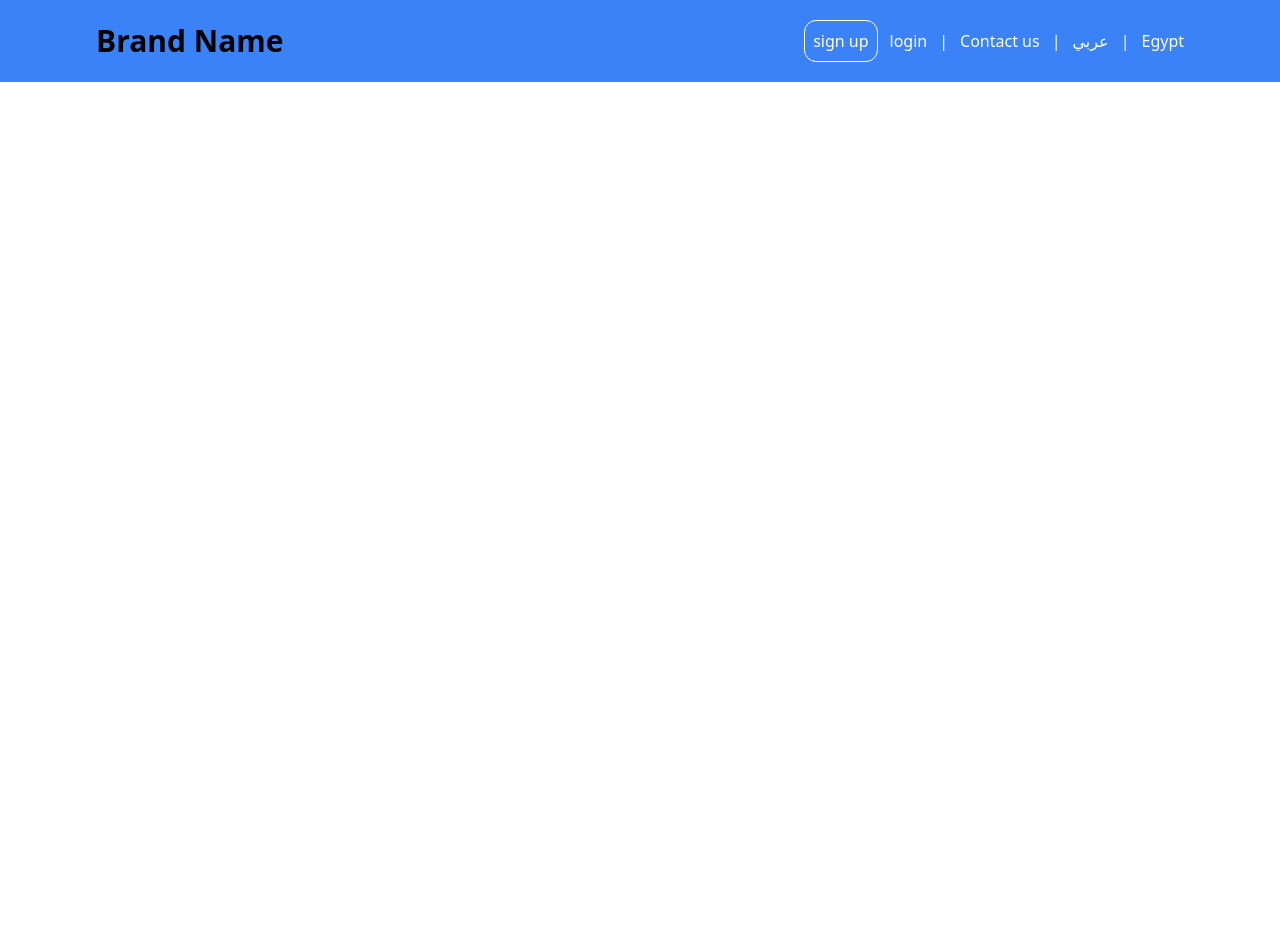
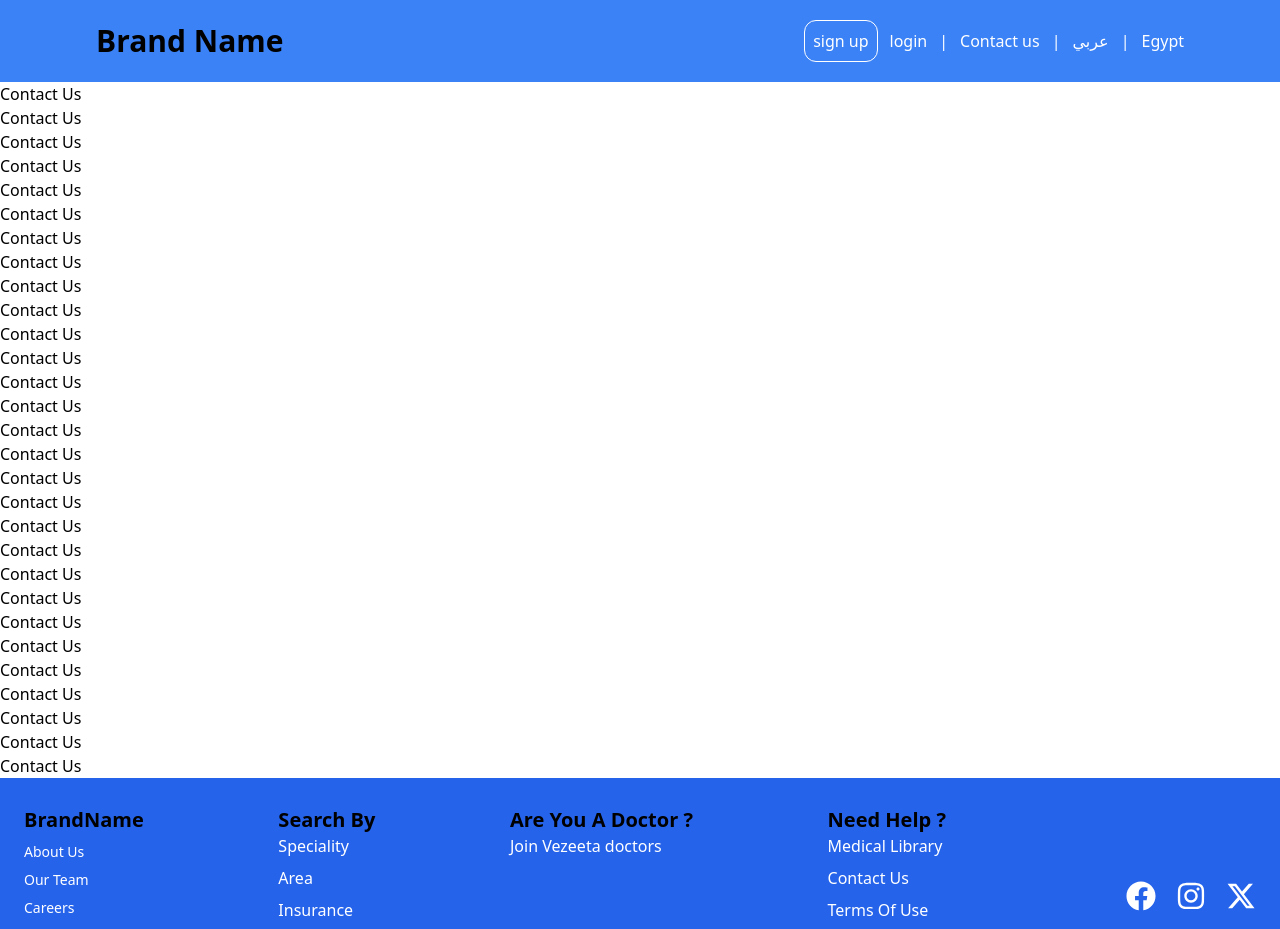
Before and after one commit to moshaosama/Graduation_Project, a React (Vite) app: page /contactus in a window 1280 px wide. Shown: the top 929 px of the page. Before the commit the page ends 800 px from the top, so only its background shows below. Built offline with nearby package versions, Linux system fonts and the light colour scheme; the HTML template or start-up script is replaced by a standard one.

Commit message:
Create Footer Component

```diff
--- a/src/App.tsx
+++ b/src/App.tsx
@@ -4,6 +4,8 @@ import Navbar from "./Components/Navbar";
 import Home from "./Pages/Home";
 import Login from "./Pages/Login";
 import SignUp from "./Pages/SignUp";
+import Contact from "./Pages/contact";
+import Footer from "./Components/Footer";
 
 function App() {
   const location = useLocation();
@@ -17,7 +19,12 @@ function App() {
         <Route path="/" element={<Home />} />
         <Route path="/login" element={<Login />} />
         <Route path="/signup" element={<SignUp />} />
+        <Route path="/contactus" element={<Contact />} />
       </Routes>
+      {location.pathname == "/login" ||
+      location.pathname === "/signup" ? null : (
+        <Footer />
+      )}
     </>
   );
 }
--- /dev/null
+++ b/src/Components/Footer.tsx
@@ -0,0 +1,93 @@
+import React from "react";
+import { FaFacebook, FaInstagram, FaTwitter } from "react-icons/fa";
+import { FaX, FaXTwitter } from "react-icons/fa6";
+import { Link } from "react-router";
+
+const Footer = () => {
+  return (
+    <div className=" bg-blue-600 w-full py-7">
+      <div className="flex justify-between mx-6 ">
+        <div className="flex flex-col gap-4 sm:contents">
+          <div className="flex justify-between sm:contents">
+            <div>
+              <h1 className="font-bold text-xl max-sm:text-sm">BrandName</h1>
+              <div className="flex flex-col gap-2 text-white my-2">
+                <a href="" className="hover:underline text-sm">
+                  About Us
+                </a>
+                <a href="" className="hover:underline text-sm">
+                  Our Team
+                </a>
+                <a href="" className="hover:underline text-sm">
+                  Careers
+                </a>
+                <a href="" className="hover:underline text-sm">
+                  Press
+                </a>
+              </div>
+            </div>
+            <div>
+              <h1 className="font-bold text-xl max-sm:text-sm">Search By</h1>
+              <div className="flex flex-col gap-2 text-white">
+                <a href="" className="hover:underline">
+                  Speciality
+                </a>
+                <a href="" className="hover:underline">
+                  Area
+                </a>
+                <a href="" className="hover:underline">
+                  Insurance
+                </a>
+                <a href="" className="hover:underline">
+                  Hospital
+                </a>
+                <a href="" className="hover:underline">
+                  Center
+                </a>
+              </div>
+            </div>
+          </div>
+          <div className="flex flex-row-reverse gap sm:contents">
+            <div>
+              <h1 className="font-bold text-xl max-sm:text-sm">
+                Are You A Doctor ?
+              </h1>
+              <div className="flex flex-col gap-2 text-white">
+                <a href="" className="hover:underline">
+                  Join Vezeeta doctors
+                </a>
+              </div>
+            </div>
+            <div>
+              <h1 className="font-bold text-xl max-sm:text-sm">Need Help ?</h1>
+              <div className="flex flex-col gap-2 text-white">
+                <a href="" className="hover:underline">
+                  Medical Library
+                </a>
+                <Link to={"/contactus"} className="hover:underline">
+                  Contact Us
+                </Link>
+                <a href="" className="hover:underline">
+                  Terms Of Use
+                </a>
+                <a href="" className="hover:underline">
+                  Privacy Policy
+                </a>
+                <a href="" className="hover:underline">
+                  Doctors Privacy Policy
+                </a>
+              </div>
+            </div>
+          </div>
+        </div>
+        <div className="flex gap-5 items-center max-sm:hidden">
+          <FaFacebook className="text-white text-3xl cursor-pointer" />
+          <FaInstagram className="text-white text-3xl cursor-pointer" />
+          <FaXTwitter className="text-white text-3xl cursor-pointer" />
+        </div>
+      </div>
+    </div>
+  );
+};
+
+export default Footer;
--- a/src/Components/Navbar.tsx
+++ b/src/Components/Navbar.tsx
@@ -27,9 +27,12 @@ const Navbar = () => {
               login
             </Link>
             <p className="text-white">|</p>
-            <p className="hover:underline cursor-pointer text-white">
+            <Link
+              to={"/contactus"}
+              className="hover:underline cursor-pointer text-white"
+            >
               Contact us
-            </p>
+            </Link>
             <p className="text-white">|</p>
             <p className="hover:underline cursor-pointer text-white">عربي</p>
             <p className="text-white">|</p>
--- a/src/Components/offCanvas/offCanvas.tsx
+++ b/src/Components/offCanvas/offCanvas.tsx
@@ -49,10 +49,12 @@ function OffCanvas(props: { Active: boolean; setActive: any }) {
             />
           </Link>
           <hr />
-          <Links
-            Title={"Contact Us"}
-            Icon={<FaPhone className="font-bold text-2xl " />}
-          />
+          <Link to={"/contactus"}>
+            <Links
+              Title={"Contact Us"}
+              Icon={<FaPhone className="font-bold text-2xl " />}
+            />
+          </Link>
           <hr />
         </div>
       ) : null}
--- /dev/null
+++ b/src/Pages/Contact.tsx
@@ -0,0 +1,37 @@
+const Contact = () => {
+  return (
+    <div>
+      <h1>Contact Us</h1>
+      <h1>Contact Us</h1>
+      <h1>Contact Us</h1>
+      <h1>Contact Us</h1>
+      <h1>Contact Us</h1>
+      <h1>Contact Us</h1>
+      <h1>Contact Us</h1>
+      <h1>Contact Us</h1>
+      <h1>Contact Us</h1>
+      <h1>Contact Us</h1>
+      <h1>Contact Us</h1>
+      <h1>Contact Us</h1>
+      <h1>Contact Us</h1>
+      <h1>Contact Us</h1>
+      <h1>Contact Us</h1>
+      <h1>Contact Us</h1>
+      <h1>Contact Us</h1>
+      <h1>Contact Us</h1>
+      <h1>Contact Us</h1>
+      <h1>Contact Us</h1>
+      <h1>Contact Us</h1>
+      <h1>Contact Us</h1>
+      <h1>Contact Us</h1>
+      <h1>Contact Us</h1>
+      <h1>Contact Us</h1>
+      <h1>Contact Us</h1>
+      <h1>Contact Us</h1>
+      <h1>Contact Us</h1>
+      <h1>Contact Us</h1>
+    </div>
+  );
+};
+
+export default Contact;
```
